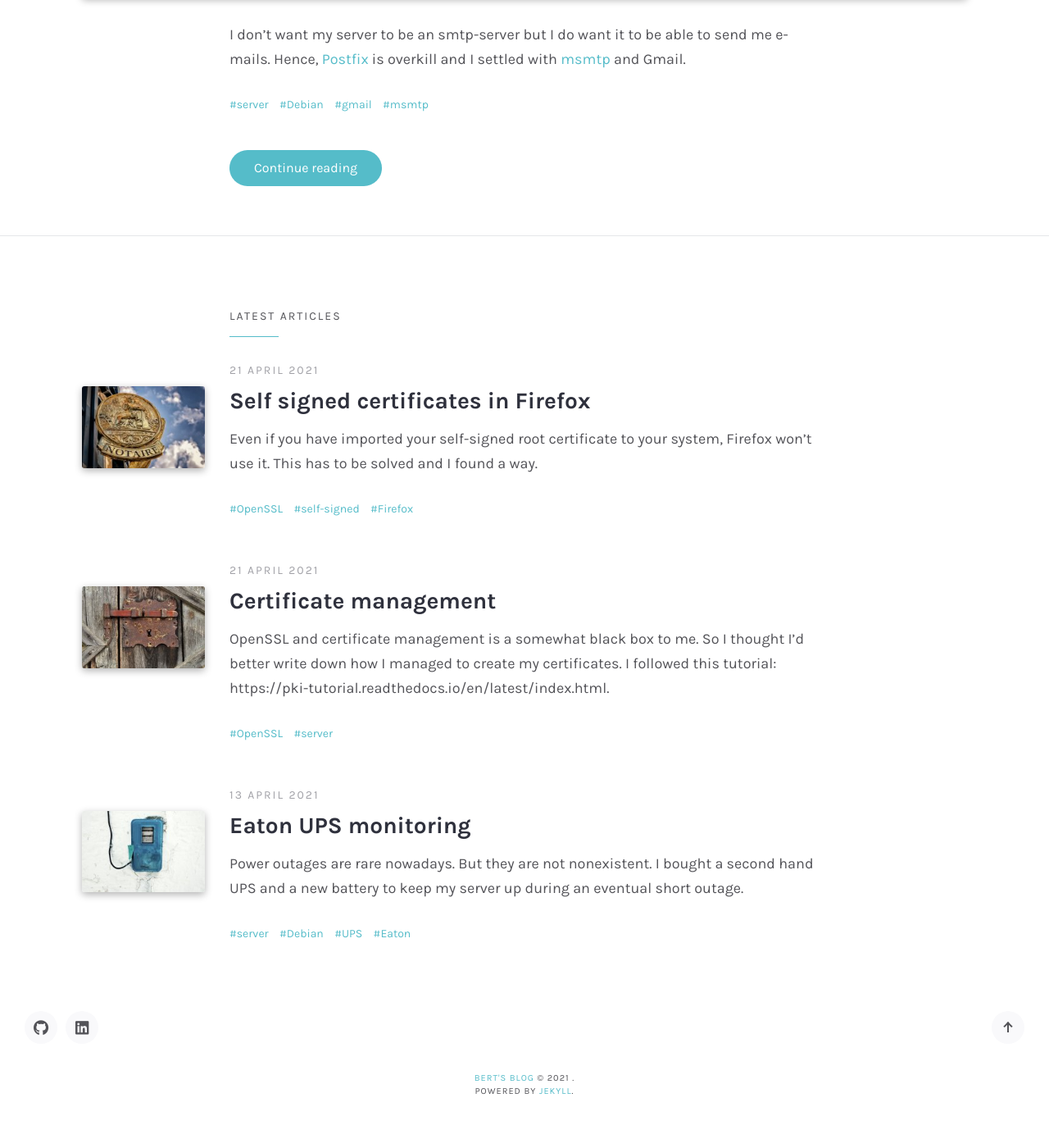
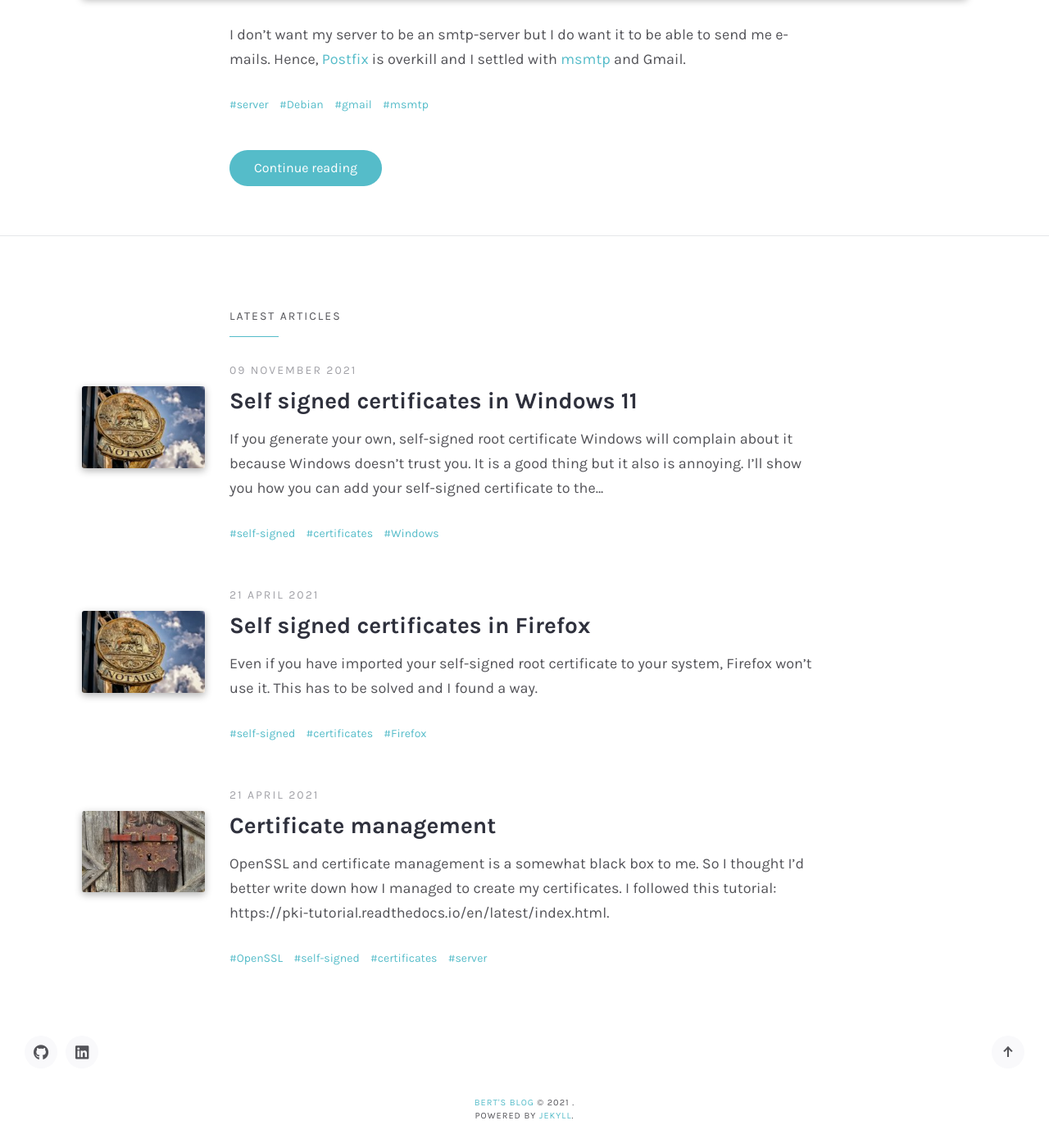
Before and after one commit to bertmelis/bertmelis.github.io, a Jekyll site: the page built from index.html, in a window 1280 px wide and 1400 px high, scrolled down 1571 px. Shown: the whole window at 82% size. Built offline with Jekyll 4.4.1, drawn with Linux system fonts in a browser that asks for light colours; some web fonts are replaced; before the commit the page ends 2941 px from its top, so only the background shows below that; some of the changed lines change nothing that is shown.

Commit message:
certs in windows

```diff
--- a/_posts/2021-04-21-1-Certificate-management.md
+++ b/_posts/2021-04-21-1-Certificate-management.md
@@ -1,7 +1,7 @@
 ---
 layout: post
 title: 'Certificate management'
-tags: [OpenSSL, server]
+tags: OpenSSL self-signed certificates server
 featured_image_thumbnail: assets/images/posts/certman/lock_thumbnail.jpg
 featured_image: assets/images/posts/certman/lock.jpg
 featured: false
@@ -21,6 +21,7 @@ ATTENTION: Private keys are to be kept strictly private so you don't want the ke
 ## Preparation
 
 You probably already have everything installed on your system. I'm creating the certificates on my Lubuntu laptop and afterwards I'll transfer them to the server.
+It works equally fine in WSL or WSL2 on Windows.
 
 In case you haven't installed anything yet:
 
@@ -100,10 +101,10 @@ default_crl_days        = 365                   # How long before next CRL
 crl_extensions          = crl_ext               # CRL extensions
 
 [ match_pol ]
-countryName             = match                 # Must match 'NO'
+countryName             = match                 # Must match 'US'
 stateOrProvinceName     = optional              # Included if present
 localityName            = optional              # Included if present
-organizationName        = match                 # Must match 'Green AS'
+organizationName        = match                 # Must match 'Acme'
 organizationalUnitName  = supplied              # Must be present
 commonName              = supplied              # Must be present
 
@@ -206,10 +207,10 @@ default_crl_days        = 1                     # How long before next CRL
 crl_extensions          = crl_ext               # CRL extensions
 
 [ match_pol ]
-countryName             = match                 # Must match 'NO'
+countryName             = match                 # Must match 'US'
 stateOrProvinceName     = optional              # Included if present
 localityName            = optional              # Included if present
-organizationName        = match                 # Must match 'Green AS'
+organizationName        = match                 # Must match 'Acme'
 organizationalUnitName  = supplied              # Must be present
 commonName              = supplied              # Must be present
 
--- a/_posts/2021-04-21-2-Firefox-and-self-signed-certificates.md
+++ b/_posts/2021-04-21-2-Firefox-and-self-signed-certificates.md
@@ -1,7 +1,7 @@
 ---
 layout: post
 title: 'Self signed certificates in Firefox'
-tags: OpenSSL self-signed Firefox
+tags: self-signed certificates Firefox
 featured_image_thumbnail: assets/images/posts/firefox/notary_thumbnail.jpg
 featured_image: assets/images/posts/firefox/notary.jpg
 featured: false
--- /dev/null
+++ b/_posts/2021-11-09-Add-root-CA-to-Windows-11.md
@@ -0,0 +1,72 @@
+---
+layout: post
+title: 'Self signed certificates in Windows 11'
+tags: self-signed certificates Windows
+featured_image_thumbnail: assets/images/posts/firefox/notary_thumbnail.jpg
+featured_image: assets/images/posts/firefox/notary.jpg
+featured: false
+hidden: false
+---
+
+If you generate your own, self-signed root certificate Windows will complain about it because Windows doesn't trust you.
+It is a good thing but it also is annoying. I'll show you how you can add your self-signed certificate to the certificate store so
+Windows 11 will trust you.
+
+<!--more-->
+
+After following [this guide](https://bert.emelis.net/posts/1-Certificate-management) you have your own, self-signed certificate. It's the `~/keys/ca/root-ca.crt` file. There are a few steps to follow but none of them involve a command line.
+
+I created this guide on Windows 11, Windows 10 should also be OK.
+
+### Open the Microsoft Management Console
+
+Open the "start menu" and type `mmc`. Windows will search for a program that matches "mmc". Click the icon with the red toolbox. This will open the "Microsoft Management Console" which looks like this:
+
+![Microsoft Management Console](/assets/images/posts/certswin/01-mmc.png)
+
+### Add certificate manager
+
+In the MMC, go to "File" >> "Add/Remove Snap-in". A new window will open.
+
+![Microsoft Management Console](/assets/images/posts/certswin/02-snapin.png)
+
+From the list of snap-ins, chose "Certificates" and click "Add" and follow the wizard:
+
+Select "Computer account"
+![Computer account](/assets/images/posts/certswin/03-compacc.png)
+
+And next chose "Local computer" (no other choices are available.) and click "Finish".
+![Local computer](/assets/images/posts/certswin/04-localcomp.png)
+
+The snap-in is added, you can now click "OK
+![OK](/assets/images/posts/certswin/05-ok.png)
+
+### List certificates
+
+![Certificates](/assets/images/posts/certswin/06-certificates.png)
+
+You can now browse through the already available certificates. In the middle pane, double click "Certificates (local Computer)" and then "Trusted Root Certificate Authorities" and finally "Certificates". you'll see a list of all root CAs the computer trusts. We created our own root certificate authority so we will have to add ours here.
+
+![Certificates open](/assets/images/posts/certswin/07-certificatesopen.png)
+
+### Add our Root CA
+
+With the list of certificates in the middle pane, right click on "Certificates" in the left pane, go the "All Tasks" and "Import". Alternatively, you can select "Action" from the top menu bar, go to "All Tasks" and finally "Import". Follow the wizard.
+
+![Import wizard 1](/assets/images/posts/certswin/08-import1.png)
+
+Click "Next"
+
+![Import wizard 2](/assets/images/posts/certswin/08-import2.png)
+
+Browse to your root certificate (`keys/ca/root-ca.crt`) and click "Next".
+
+![Import wizard 3](/assets/images/posts/certswin/08-import3.png)
+
+Click "Next" again. The wizard already selected the right option for us to store the new certificate in the right store.
+
+### Check and done!
+
+Your certificate is now added to Windows. Your computer will now trust all the certificates that have been signed by this root certificate (and derivates). You might need to restart your browser for it to work with the newly added certificate.
+
+<small>Notary sign image by <a href="https://pixabay.com/users/tama66-1032521/?utm_source=link-attribution&amp;utm_medium=referral&amp;utm_campaign=image&amp;utm_content=3617525">Peter H</a> from <a href="https://pixabay.com/?utm_source=link-attribution&amp;utm_medium=referral&amp;utm_campaign=image&amp;utm_content=3617525">Pixabay</a></small>
```
Also changed, not shown: assets/images/posts/certswin/01-mmc.png (added), assets/images/posts/certswin/02-snapin.png (added), assets/images/posts/certswin/03-compacc.png (added), assets/images/posts/certswin/04-localcomp.png (added), assets/images/posts/certswin/05-ok.png (added), assets/images/posts/certswin/06-certificates.png (added), assets/images/posts/certswin/07-certificatesopen.png (added), assets/images/posts/certswin/08-import1.png (added), assets/images/posts/certswin/09-import2.png (added), assets/images/posts/certswin/10-import3.png (added), assets/images/posts/certswin/lock.jpg (added), assets/images/posts/certswin/lock_thumbnail.jpg (added).
